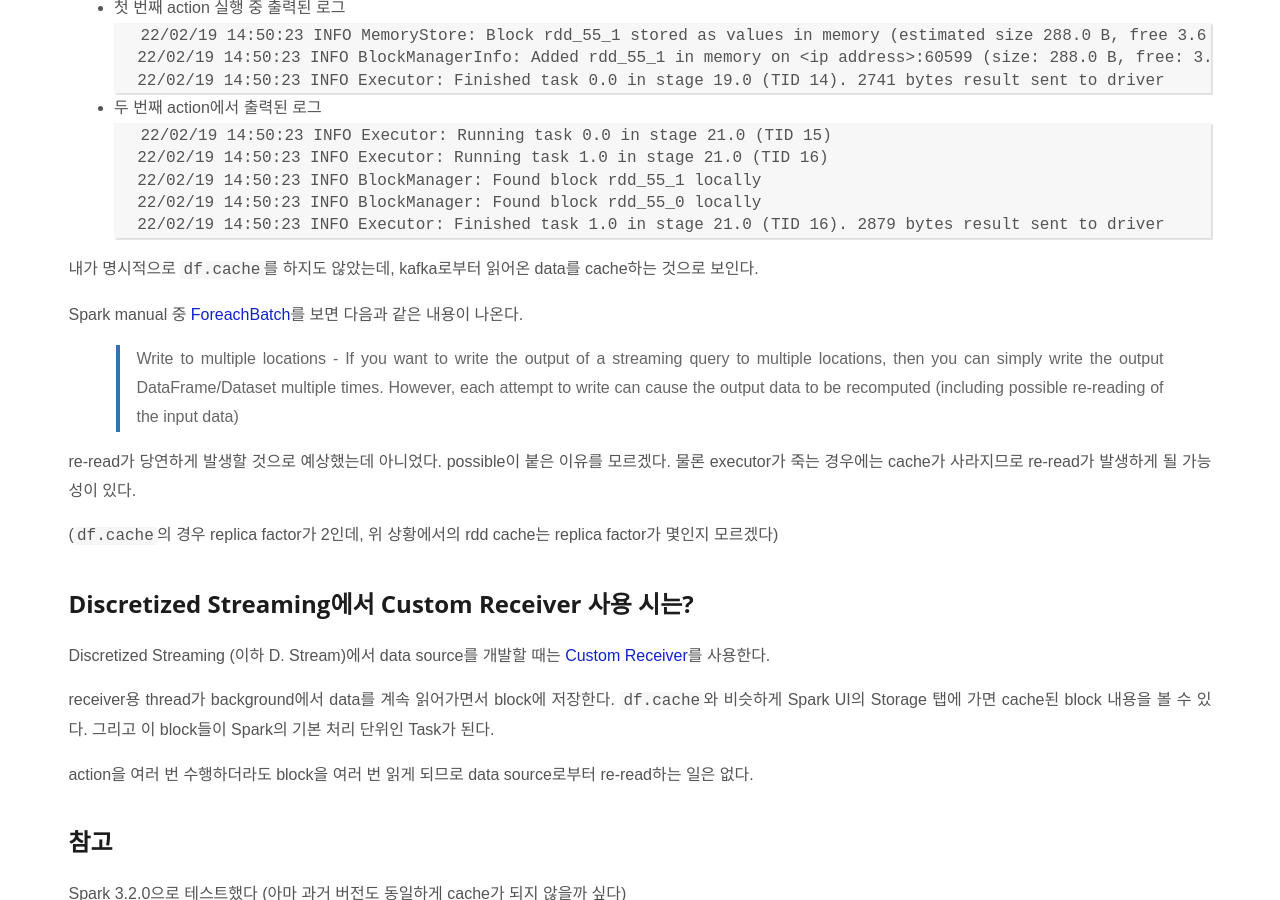
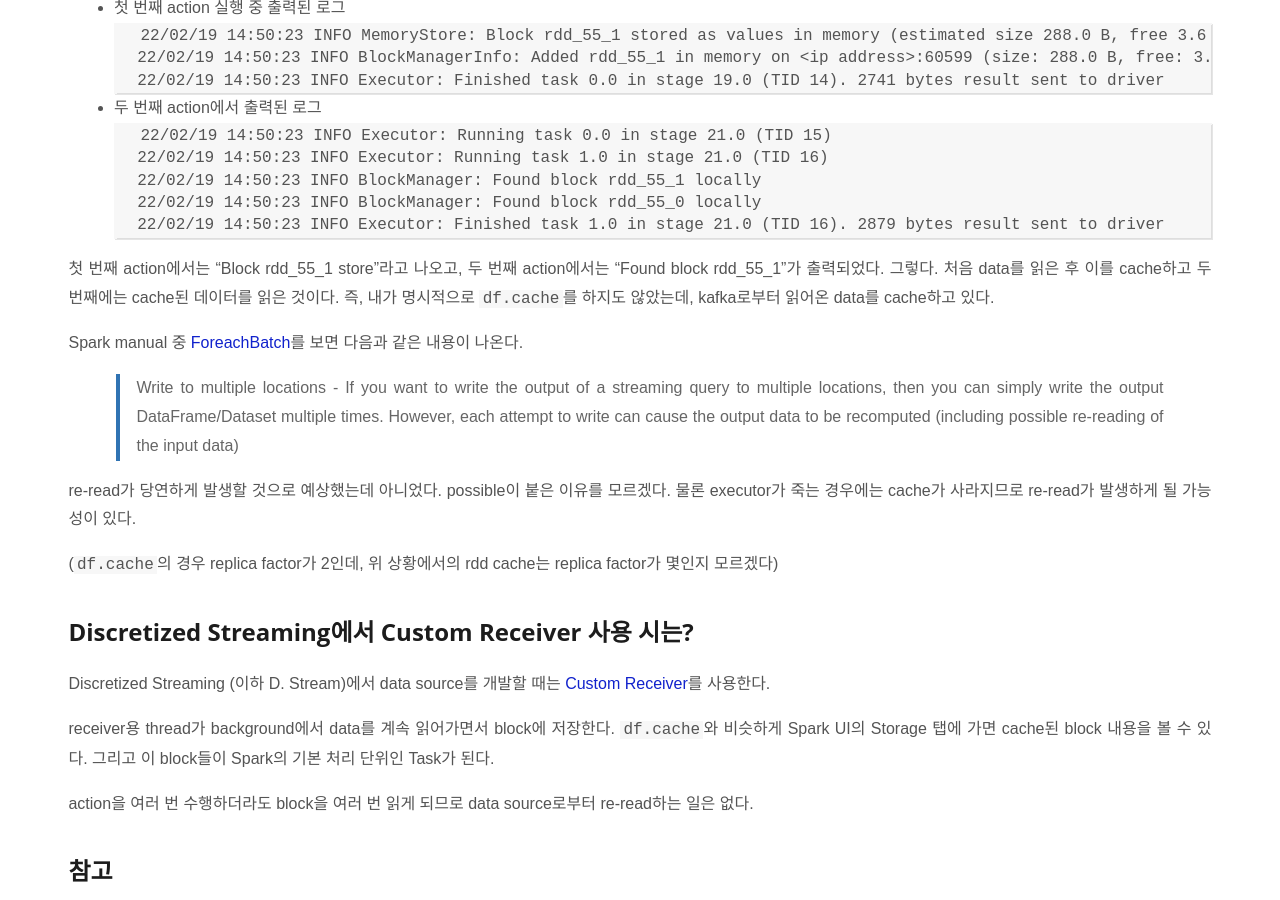
Before and after one commit to jason-heo/jason-heo.github.io, a Jekyll site: the page built from _posts/2022-02-19-spark-sstream-cached-by-default.md, in a window 1280 px wide and 900 px high, scrolled down 2786 px. Built offline with Jekyll 4.4.1, drawn with Linux system fonts in a browser that asks for light colours; comment, search, counter and statistics services are not loaded; some of the changed text lies outside the part shown.

Commit message:
설명 보강

````diff
--- a/_posts/2022-02-19-spark-sstream-cached-by-default.md
+++ b/_posts/2022-02-19-spark-sstream-cached-by-default.md
@@ -130,7 +130,7 @@ def printDf(df: DataFrame, batchId: Long): Unit = {
     22/02/19 14:50:23 INFO Executor: Finished task 1.0 in stage 21.0 (TID 16). 2879 bytes result sent to driver
     ```
 
-내가 명시적으로 `df.cache`를 하지도 않았는데, kafka로부터 읽어온 data를 cache하는 것으로 보인다.
+첫 번째 action에서는 "Block rdd_55_1 store"라고 나오고, 두 번째 action에서는 "Found block rdd_55_1"가 출력되었다. 그렇다. 처음 data를 읽은 후 이를 cache하고 두 번째에는 cache된 데이터를 읽은 것이다. 즉, 내가 명시적으로 `df.cache`를 하지도 않았는데, kafka로부터 읽어온 data를 cache하고 있다.
 
 Spark manual 중 [ForeachBatch](https://spark.apache.org/docs/3.2.0/structured-streaming-programming-guide.html#foreachbatch)를 보면 다음과 같은 내용이 나온다.
 
````
Also changed, not shown: other parts of _posts/2022-02-19-spark-sstream-cached-by-default.md (+1 -1 lines).
